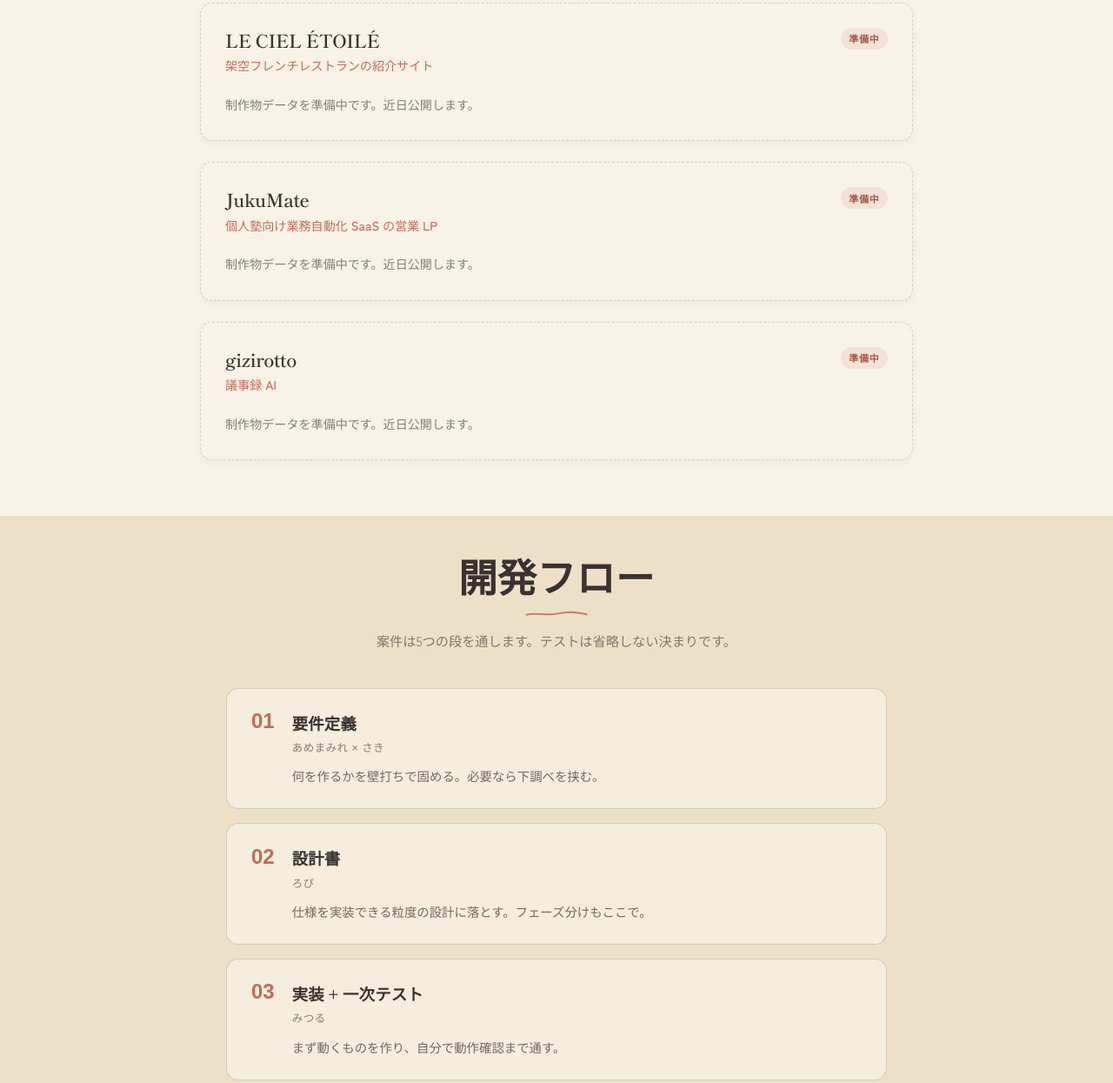
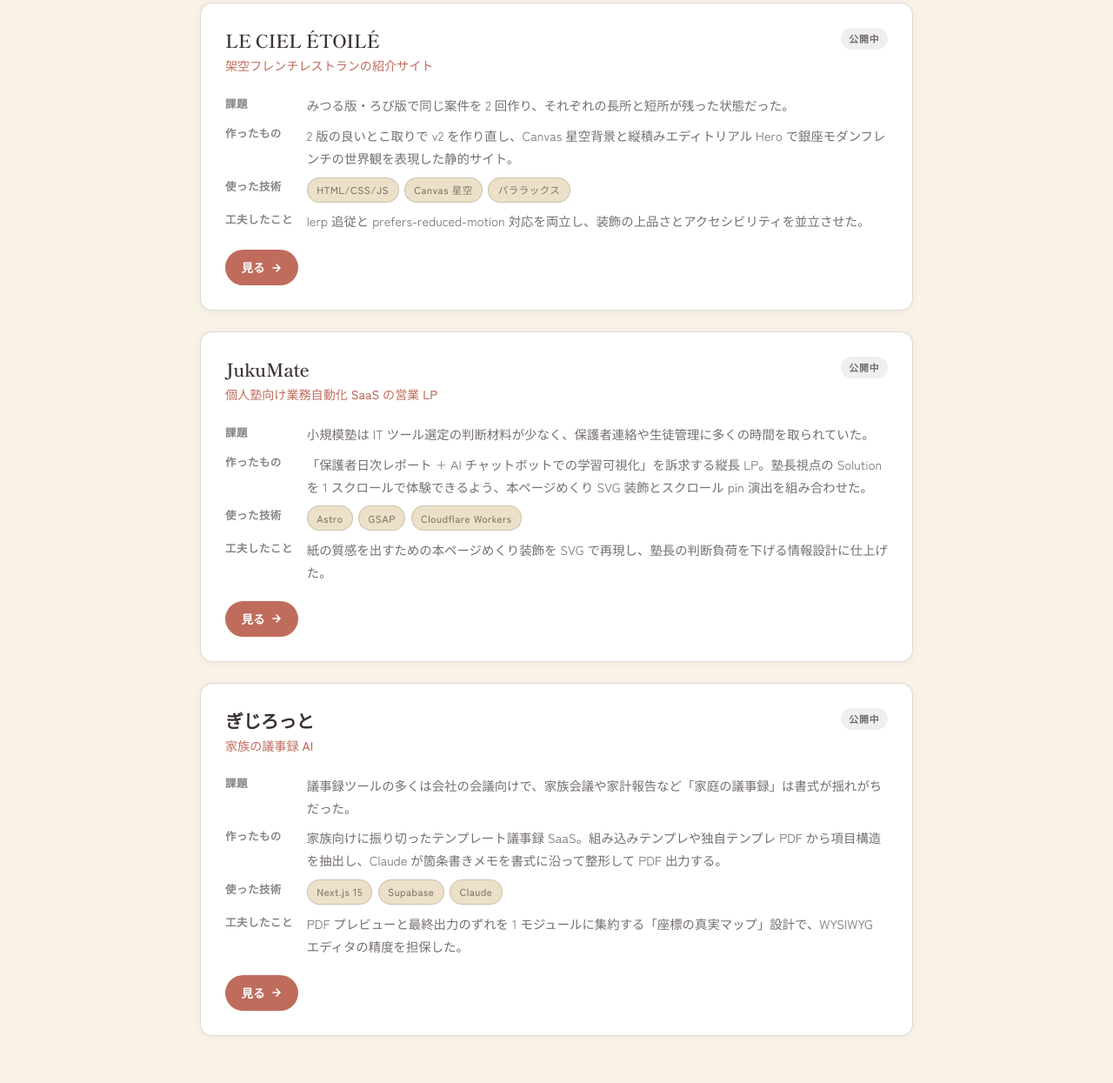
Before and after one commit to CoThriveLabs/cothrivelabs.github.io, an Astro site: page / in a window 1280 px wide. Shown: the part 3409-4654 px from the top of the page at 87% size. Built offline with nearby package versions, Linux system fonts and the light colour scheme; Astro itself is replaced by a stand-in of ours; a web font is replaced by a local one.

Commit message:
Phase 3 task4: 制作物 4 件の確定原稿を流し込み（さき起草）
- Sprout / LE CIEL ÉTOILÉ / JukuMate / ぎじろっと の課題・作ったもの・技術・工夫を実データ化
- 準備中 3 件を公開中へ。ぎじろっとは v1.0 公開済の外部 URL（target=_blank rel=noopener）
- title はカタカナ「ぎじろっと」（あめさん明示・ロゴ/URL は gizirotto）
- 他 3 件は内部仮パス（詳細ページは Phase 5）。既存 WorkCard props で外部 URL 対応済みのため追加改修なし

```diff
--- a/src/components/sections/Works.astro
+++ b/src/components/sections/Works.astro
@@ -1,6 +1,7 @@
 ---
 // S5 制作物一覧（設計書 §4.2）。WorkCard で 4 件縦積み（横スクは Phase 4）。
-// sprout は実データ、残り 3 件（LE CIEL / JukuMate / gizirotto）は原稿待ちのため「準備中」。
+// 4 件すべて確定原稿で公開中（task 4・さき起草）。詳細ページは Phase 5 で本実装（仮パス）、
+// ぎじろっとのみ v1.0 公開済の外部 URL に飛ばす。
 import SectionHeading from '../SectionHeading.astro';
 import WorkCard from '../WorkCard.astro';
 
@@ -18,17 +19,32 @@ const works = [
   {
     title: 'LE CIEL ÉTOILÉ',
     subtitle: '架空フレンチレストランの紹介サイト',
-    status: '準備中' as const,
+    challenge: 'みつる版・ろぴ版で同じ案件を 2 回作り、それぞれの長所と短所が残った状態だった。',
+    built: '2 版の良いとこ取りで v2 を作り直し、Canvas 星空背景と縦積みエディトリアル Hero で銀座モダンフレンチの世界観を表現した静的サイト。',
+    tags: ['HTML/CSS/JS', 'Canvas 星空', 'パララックス'],
+    craft: 'lerp 追従と prefers-reduced-motion 対応を両立し、装飾の上品さとアクセシビリティを並立させた。',
+    detailUrl: '/works/le-ciel-etoile/',
+    status: '公開中' as const,
   },
   {
     title: 'JukuMate',
     subtitle: '個人塾向け業務自動化 SaaS の営業 LP',
-    status: '準備中' as const,
+    challenge: '小規模塾は IT ツール選定の判断材料が少なく、保護者連絡や生徒管理に多くの時間を取られていた。',
+    built: '「保護者日次レポート + AI チャットボットでの学習可視化」を訴求する縦長 LP。塾長視点の Solution を 1 スクロールで体験できるよう、本ページめくり SVG 装飾とスクロール pin 演出を組み合わせた。',
+    tags: ['Astro', 'GSAP', 'Cloudflare Workers'],
+    craft: '紙の質感を出すための本ページめくり装飾を SVG で再現し、塾長の判断負荷を下げる情報設計に仕上げた。',
+    detailUrl: '/works/jukumate/',
+    status: '公開中' as const,
   },
   {
-    title: 'gizirotto',
-    subtitle: '議事録 AI',
-    status: '準備中' as const,
+    title: 'ぎじろっと',
+    subtitle: '家族の議事録 AI',
+    challenge: '議事録ツールの多くは会社の会議向けで、家族会議や家計報告など「家庭の議事録」は書式が揺れがちだった。',
+    built: '家族向けに振り切ったテンプレート議事録 SaaS。組み込みテンプレや独自テンプレ PDF から項目構造を抽出し、Claude が箇条書きメモを書式に沿って整形して PDF 出力する。',
+    tags: ['Next.js 15', 'Supabase', 'Claude'],
+    craft: 'PDF プレビューと最終出力のずれを 1 モジュールに集約する「座標の真実マップ」設計で、WYSIWYG エディタの精度を担保した。',
+    detailUrl: 'https://gizirotto.cothrivelabs.com',
+    status: '公開中' as const,
   },
 ];
 ---
```
